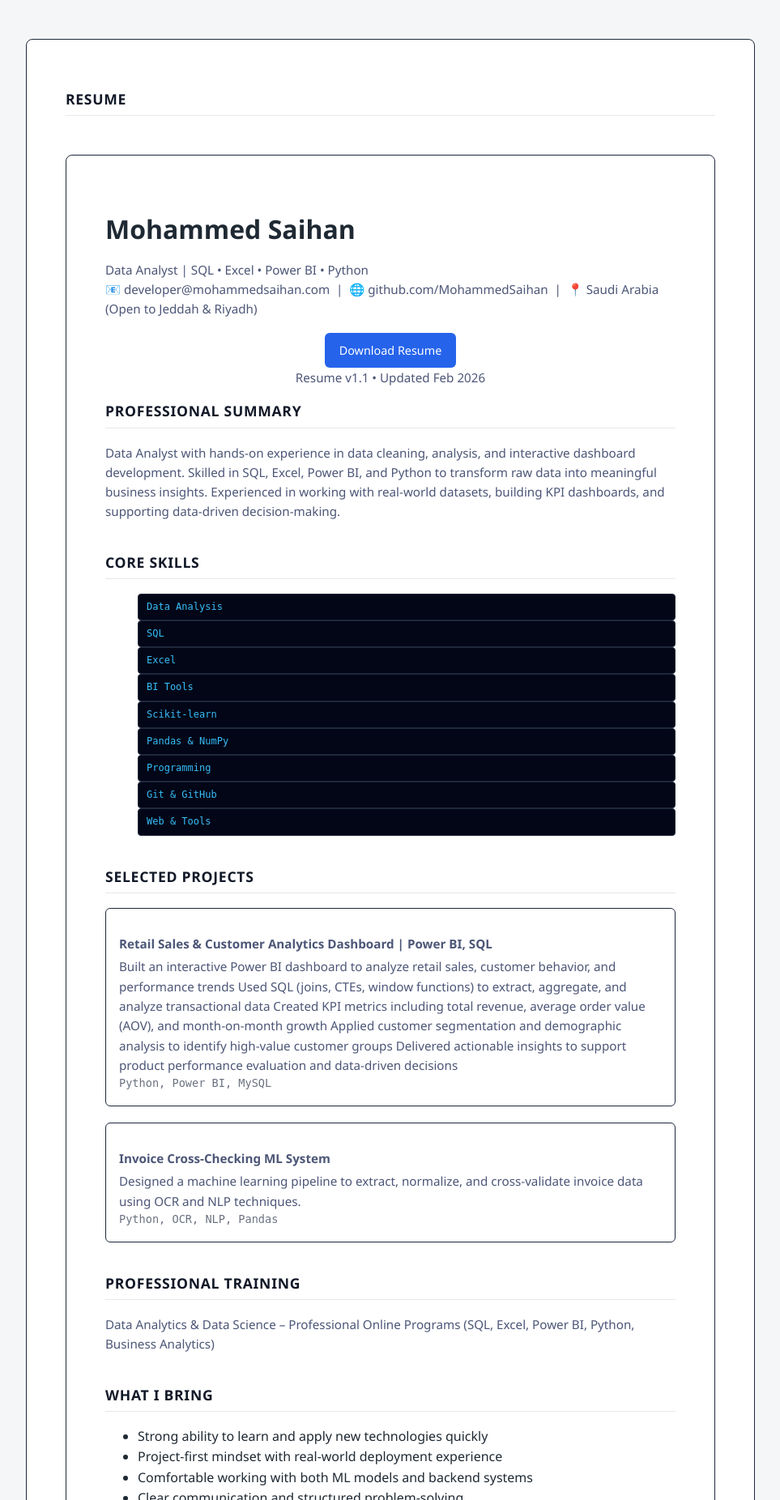
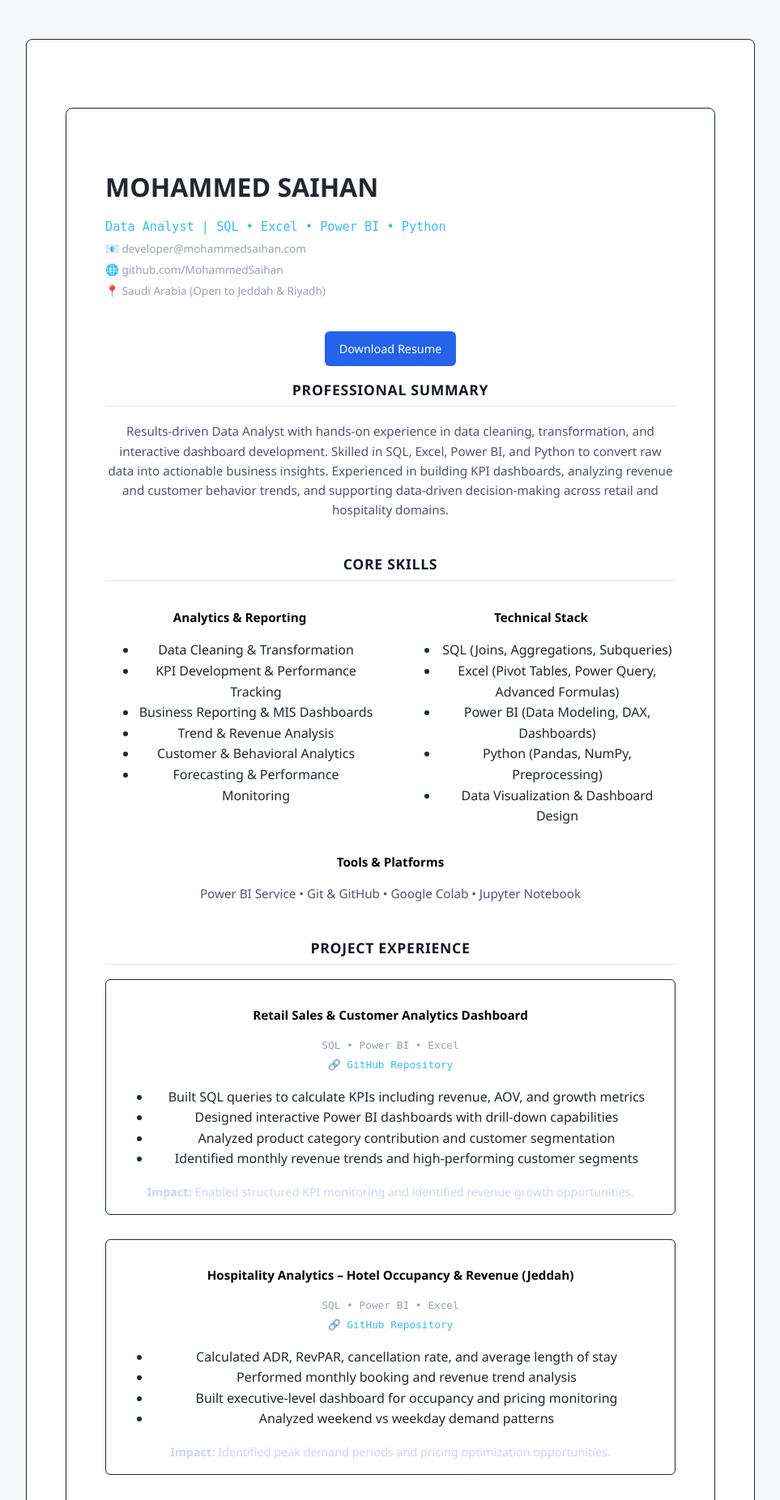
Before and after one commit to MohammedSaihan/resume-mohammedsaihan, a Flask app: page /resume in a window 1280 px wide. Shown: the part 57-1909 px from the top of the page at 81% size, without its empty margins (158-1121 px from the left). Run offline with Flask 3, Linux system fonts and the light colour scheme.

Commit message:
made resume professional

```diff
--- a/static/style.css
+++ b/static/style.css
@@ -515,3 +515,66 @@ footer {
         font-size: 0.7rem;
     }
 }
+.resume-container {
+    margin-top: 40px;
+}
+
+.resume-header {
+    margin-bottom: 40px;
+}
+
+.resume-title {
+    font-size: 0.95rem;
+    color: #38bdf8;
+    font-family: "JetBrains Mono", monospace;
+}
+
+.contact-info p {
+    font-size: 0.85rem;
+    margin: 4px 0;
+    color: #94a3b8;
+}
+
+.resume-section {
+    margin-bottom: 40px;
+}
+
+.two-column {
+    display: grid;
+    grid-template-columns: 1fr 1fr;
+    gap: 40px;
+}
+
+.project-block {
+    margin-bottom: 30px;
+    padding: 16px;
+    border: 1px solid #1e293b;
+    border-radius: 6px;
+}
+
+.tech-stack {
+    font-family: "JetBrains Mono", monospace;
+    font-size: 0.8rem;
+    color: #94a3b8;
+}
+
+.impact {
+    margin-top: 10px;
+    font-size: 0.9rem;
+    color: #cbd5f5;
+}
+.project-links {
+    margin-bottom: 12px;
+}
+
+.project-links a {
+    font-family: "JetBrains Mono", monospace;
+    font-size: 0.8rem;
+    text-decoration: none;
+    color: #38bdf8;
+    border-bottom: 1px solid transparent;
+}
+
+.project-links a:hover {
+    border-bottom: 1px solid #38bdf8;
+}
--- a/templates/resume.html
+++ b/templates/resume.html
@@ -1,107 +1,162 @@
 {% extends "base.html" %}
+
 {% block content %}
-<h2>Resume</h2>
 
-<div class="container">
+<div class="container resume-container">
 
-
-    <header>
-        <h1>Mohammed Saihan</h1>
-        <p class="subtitle">Data Analyst | SQL • Excel • Power BI • Python</p>
-
-        <p class="contact">
-            📧 developer@mohammedsaihan.com &nbsp;|&nbsp;
-            🌐 github.com/MohammedSaihan &nbsp;|&nbsp;
-            📍 Saudi Arabia (Open to Jeddah & Riyadh)
+    <!-- HEADER -->
+    <section class="resume-header">
+        <h1>MOHAMMED SAIHAN</h1>
+        <p class="resume-title">
+            Data Analyst | SQL • Excel • Power BI • Python
         </p>
 
+        <div class="contact-info">
+            <p>📧 developer@mohammedsaihan.com</p>
+            <p>🌐 github.com/MohammedSaihan</p>
+            <p>📍 Saudi Arabia (Open to Jeddah & Riyadh)</p>
+        </div>
+    </section>
+
     <div class="download-wrapper">
-            <a href="{{ url_for('static', filename='myresume.pdf') }}" class="download-btn" download>
+        <a href="{{ url_for('static', filename='Mohammed_Saihan_Resume (1).pdf') }}" class="download-btn" download>
             Download Resume
         </a>
-            <p class="resume-version">Resume v1.1 • Updated Feb 2026</p>
-        </div>
-    </header>
 
-    <section>
+        <!-- PROFESSIONAL SUMMARY -->
+        <section class="resume-section">
             <h2>Professional Summary</h2>
             <p>
-            Data Analyst with hands-on experience in data cleaning, analysis, and interactive dashboard development.
-            Skilled in SQL, Excel, Power BI, and Python to transform raw data into meaningful business insights.
-            Experienced in working with real-world datasets, building KPI dashboards, and supporting data-driven
-            decision-making.
+                Results-driven Data Analyst with hands-on experience in data cleaning,
+                transformation, and interactive dashboard development. Skilled in SQL,
+                Excel, Power BI, and Python to convert raw data into actionable business insights.
+                Experienced in building KPI dashboards, analyzing revenue and customer behavior trends,
+                and supporting data-driven decision-making across retail and hospitality domains.
             </p>
         </section>
 
-    <section>
+        <!-- CORE SKILLS -->
+        <section class="resume-section">
             <h2>Core Skills</h2>
-        <ul class="skills">
-            <li>Data Analysis</li>
-            <li>SQL</li>
-            <li>Excel</li>
-            <li>BI Tools</li>
-            <li>Scikit-learn</li>
-            <li>Pandas & NumPy</li>
-            <li>Programming</li>
-            <li>Git & GitHub</li>
-            <li>Web & Tools</li>
+
+            <div class="two-column">
+                <div>
+                    <h3>Analytics & Reporting</h3>
+                    <ul>
+                        <li>Data Cleaning & Transformation</li>
+                        <li>KPI Development & Performance Tracking</li>
+                        <li>Business Reporting & MIS Dashboards</li>
+                        <li>Trend & Revenue Analysis</li>
+                        <li>Customer & Behavioral Analytics</li>
+                        <li>Forecasting & Performance Monitoring</li>
+                    </ul>
+                </div>
+
+                <div>
+                    <h3>Technical Stack</h3>
+                    <ul>
+                        <li>SQL (Joins, Aggregations, Subqueries)</li>
+                        <li>Excel (Pivot Tables, Power Query, Advanced Formulas)</li>
+                        <li>Power BI (Data Modeling, DAX, Dashboards)</li>
+                        <li>Python (Pandas, NumPy, Preprocessing)</li>
+                        <li>Data Visualization & Dashboard Design</li>
+                    </ul>
+                </div>
+            </div>
+
+            <h3>Tools & Platforms</h3>
+            <p class="tools-line">
+                Power BI Service • Git & GitHub • Google Colab • Jupyter Notebook
+            </p>
+        </section>
+
+        <!-- PROJECT EXPERIENCE -->
+        <section class="resume-section">
+            <h2>Project Experience</h2>
+
+            <!-- Project 1 -->
+            <div class="project-block">
+                <h3>Retail Sales & Customer Analytics Dashboard</h3>
+                <p class="tech-stack">SQL • Power BI • Excel</p>
+
+                <p class="project-links">
+                    <a href="https://github.com/MohammedSaihan/retail-analytics-dashboard" target="_blank">
+                        🔗 GitHub Repository
+                    </a>
+                </p>
+
+                <ul>
+                    <li>Built SQL queries to calculate KPIs including revenue, AOV, and growth metrics</li>
+                    <li>Designed interactive Power BI dashboards with drill-down capabilities</li>
+                    <li>Analyzed product category contribution and customer segmentation</li>
+                    <li>Identified monthly revenue trends and high-performing customer segments</li>
+                </ul>
+
+                <p class="impact">
+                    <strong>Impact:</strong> Enabled structured KPI monitoring and identified revenue growth
+                    opportunities.
+                </p>
+            </div>
+
+
+            <!-- Project 2 -->
+            <div class="project-block">
+                <h3>Hospitality Analytics – Hotel Occupancy & Revenue (Jeddah)</h3>
+                <p class="tech-stack">SQL • Power BI • Excel</p>
+
+                <p class="project-links">
+                    <a href="https://github.com/MohammedSaihan/hospitality-analytics" target="_blank">
+                        🔗 GitHub Repository
+                    </a>
+                </p>
+
+                <ul>
+                    <li>Calculated ADR, RevPAR, cancellation rate, and average length of stay</li>
+                    <li>Performed monthly booking and revenue trend analysis</li>
+                    <li>Built executive-level dashboard for occupancy and pricing monitoring</li>
+                    <li>Analyzed weekend vs weekday demand patterns</li>
+                </ul>
+
+                <p class="impact">
+                    <strong>Impact:</strong> Identified peak demand periods and pricing optimization opportunities.
+                </p>
+            </div>
+
+
+            <!-- TRAINING -->
+            <section class="resume-section">
+                <h2>Professional Training</h2>
+                <ul>
+                    <li>Data Analytics & Data Science – Professional Online Programs</li>
+                    <li>SQL for Data Analysis</li>
+                    <li>Advanced Excel & Business Reporting</li>
+                    <li>Power BI Dashboard Development</li>
+                    <li>Python for Data Analytics</li>
+                    <li>Business Analytics & KPI Strategy</li>
                 </ul>
             </section>
 
-    <section>
-        <h2>Selected Projects</h2>
-
-        <div class="project">
-            <h3>Retail Sales & Customer Analytics Dashboard | Power BI, SQL</h3>
-            <p>
-                Built an interactive Power BI dashboard to analyze retail sales, customer behavior, and performance
-                trends
-
-                Used SQL (joins, CTEs, window functions) to extract, aggregate, and analyze transactional data
-
-                Created KPI metrics including total revenue, average order value (AOV), and month-on-month growth
-
-                Applied customer segmentation and demographic analysis to identify high-value customer groups
-
-                Delivered actionable insights to support product performance evaluation and data-driven decisions
-
-            </p>
-            <p class="tech">
-                Python, Power BI, MySQL
-            </p>
-        </div>
-
-        <div class="project">
-            <h3>Invoice Cross-Checking ML System</h3>
-            <p>
-                Designed a machine learning pipeline to extract, normalize, and
-                cross-validate invoice data using OCR and NLP techniques.
-            </p>
-            <p class="tech">
-                Python, OCR, NLP, Pandas
-            </p>
-        </div>
-    </section>
-
-    <section>
-        <h2>PROFESSIONAL TRAINING</h2>
-        <p>
-            Data Analytics & Data Science – Professional Online Programs
-            (SQL, Excel, Power BI, Python, Business Analytics)
-        </p>
-    </section>
-
-    <section>
-        <h2>What I Bring</h2>
+            <!-- CERTIFICATIONS -->
+            <section class="resume-section">
+                <h2>Certifications</h2>
                 <ul>
-            <li>Strong ability to learn and apply new technologies quickly</li>
-            <li>Project-first mindset with real-world deployment experience</li>
-            <li>Comfortable working with both ML models and backend systems</li>
-            <li>Clear communication and structured problem-solving</li>
+                    <li>Certified Data Analyst</li>
+                    <li>Certified Data Scientist (Foundational Level)</li>
                 </ul>
             </section>
 
-    <footer>
-        <p>© 2026 Mohammed Saihan</p>
-    </footer>
+            <!-- WHAT I BRING -->
+            <section class="resume-section">
+                <h2>What I Bring</h2>
+                <ul>
+                    <li>Strong analytical mindset with business-oriented thinking</li>
+                    <li>Project-first approach with real dashboard deployment experience</li>
+                    <li>Ability to translate business problems into measurable KPIs</li>
+                    <li>Structured problem-solving and clear communication</li>
+                    <li>Fast learner with adaptability to new tools and technologies</li>
+                </ul>
+            </section>
+
+    </div>
+
     {% endblock %}
```
Also changed, not shown: 2 other files. Lines whose indentation alone changed are shown as unchanged.
